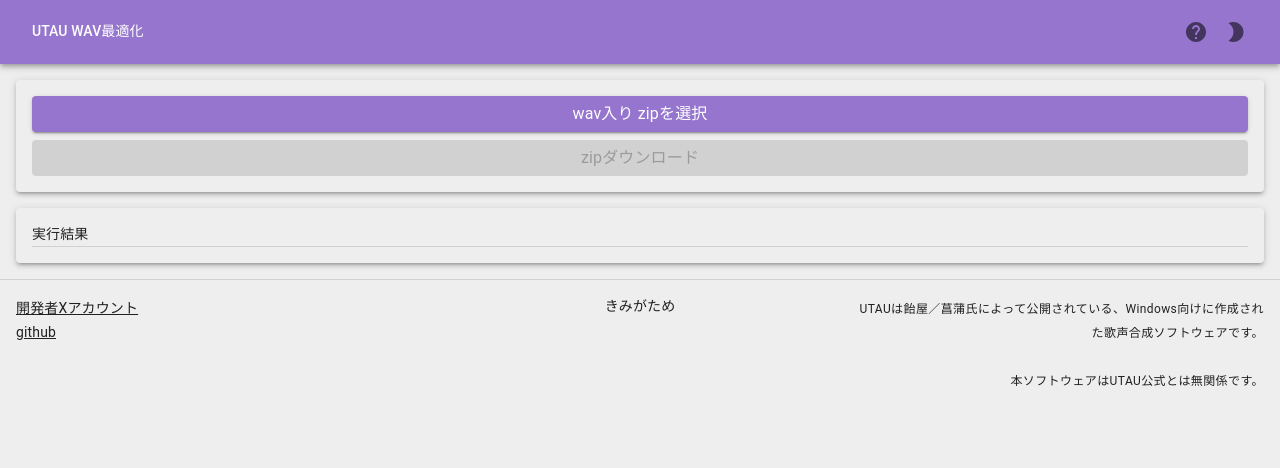
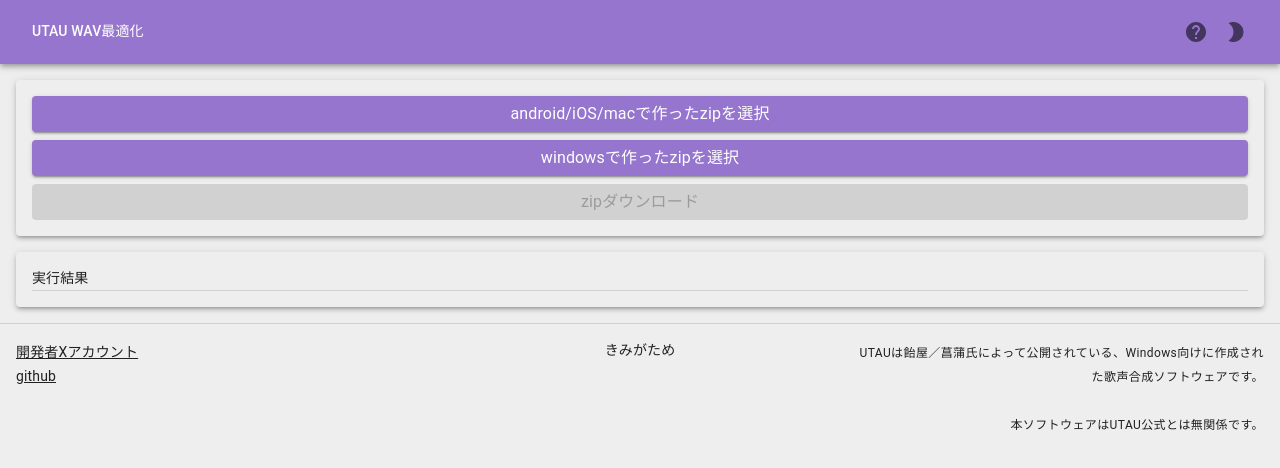
Before and after one commit to delta-kimigatame/ReactUtauWavFormatter, a React app: page / in a window 1280 px wide. Shown: the top 468 px of the page. Built offline with nearby package versions, Linux system fonts and the light colour scheme; the HTML template or start-up script is replaced by a standard one.

Commit message:
日本語windows環境で作ったzipが読み込めない不具合の修正

```diff
--- a/package.json
+++ b/package.json
@@ -21,6 +21,7 @@
     "@mui/styled-engine-sc": "^6.0.0-alpha.18",
     "@types/react": "^18.3.3",
     "@types/react-dom": "^18.3.0",
+    "iconv-lite": "^0.6.3",
     "jszip": "^3.10.1",
     "react": "^18.3.1",
     "react-cookie": "^7.1.4",
--- a/src/App.tsx
+++ b/src/App.tsx
@@ -59,6 +59,15 @@
           setZip={setZip}
           logs={logs}
           setLogs={setLogs}
+          windows={false}
+        />
+        <FileSelectButton
+          processing={processing}
+          setProcessing={setProcessing}
+          setZip={setZip}
+          logs={logs}
+          setLogs={setLogs}
+          windows={true}
         />
         <DownloadButton zip={zip} />
       </Paper>
--- a/src/FileSelectButton.tsx
+++ b/src/FileSelectButton.tsx
@@ -15,18 +15,28 @@
 export const FileSelectButton: React.FC<Props> = (props) => {
   const inputRef = React.useRef(null);
   const [buttonText, setButtonText] =
-    React.useState<string>("wav入り zipを選択");
+    React.useState<string>(props.windows?"windowsで作ったzipを選択":"android/iOS/macで作ったzipを選択");
 
   const onFileInputChange = (event) => {
     if (!event.target.files) return;
     props.setProcessing(true);
     const zip = new JSZip();
     const newZip = new JSZip();
+    const td = new TextDecoder("Shift_JIS");
     const logs = props.logs.slice();
-    zip.loadAsync(event.target.files[0]).then((z) => {
-        setButtonText("zip解析中")
-      ZipExtract(z.files, 0, newZip, logs);
-    });
+    if(props.windows){
+      zip.loadAsync(event.target.files[0],{
+        decodeFileName:(fileNameBinary:Uint8Array)=>td.decode(fileNameBinary)
+      }).then((z) => {
+        setButtonText("zip解析中");
+        ZipExtract(z.files, 0, newZip, logs);
+      });
+    }else{
+      zip.loadAsync(event.target.files[0]).then((z) => {
+        setButtonText("zip解析中");
+        ZipExtract(z.files, 0, newZip, logs);
+      });
+    }
   };
 
   const ZipExtract = (
@@ -77,14 +87,14 @@
       if (index < Object.keys(files).length - 1) {
         ZipExtract(files, index + 1, newZip, newLogs);
       } else {
-        setButtonText("zip再圧縮中")
+        setButtonText("zip再圧縮中");
         newZip.generateAsync({ type: "uint8array" }).then((result) => {
           const zipFile = new Blob([result], {
             type: "application/zip",
           });
           props.setZip(URL.createObjectURL(zipFile));
           props.setProcessing(false);
-          setButtonText("wav入り zipを選択")
+          setButtonText(props.windows?"windowsで作ったzipを選択":"android/iOS/macで作ったzipを選択");
         });
       }
     });
@@ -126,4 +136,5 @@
   setZip: React.Dispatch<React.SetStateAction<string | null>>;
   logs: Array<string>;
   setLogs: React.Dispatch<React.SetStateAction<Array<string>>>;
+  windows: boolean;
 };
```
Also changed, not shown: 3 other files (tests, documents, lock files or other folders).
